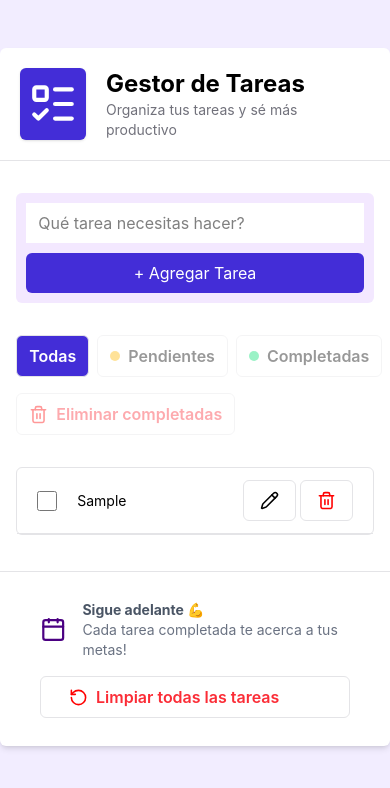
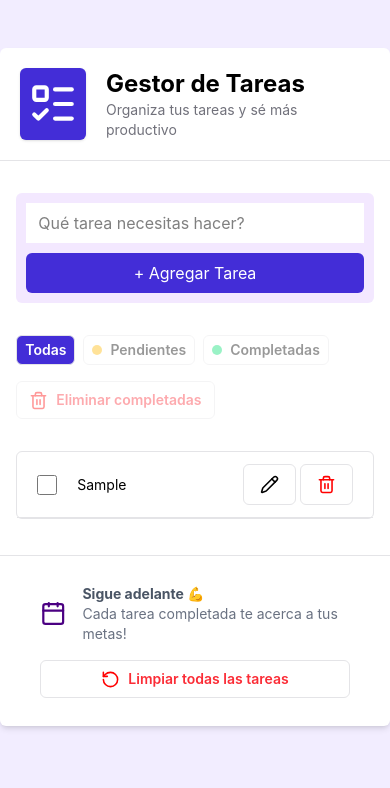
Before and after one commit to KalluCR/gestor-tareas, a React (Vite) app: page / in a window 390 px wide. Both pictures are taken after typing "Sample" into the empty fields and a click on the button "+ Agregar Tarea". Shown: the top 788 px of the page. Built offline with nearby package versions, Linux system fonts and the light colour scheme.

Commit message:
Mejora en responsive ui

```diff
--- a/src/components/CleanTasks.jsx
+++ b/src/components/CleanTasks.jsx
@@ -12,7 +12,7 @@ export default function CleanTasks({task, dispatch}) {
             </div>
             {task.length > 0 && (
                 <button
-                className="text-red-500 font-semibold px-7 py-2 border border-zinc-200 rounded-md flex items-center gap-2 cursor-pointer hover:bg-red-50 hover:shadow transition-all"
+                className="text-sm md:text-base text-center text-red-500 font-semibold px-7 py-2 border border-zinc-200 rounded-md flex items-center gap-2 justify-center cursor-pointer hover:bg-red-50 hover:shadow transition-all"
                 onClick={() => dispatch({type: 'CLEAN-TASKS'})}
                 >
                     <RotateCcw size={19} color="red" />
--- a/src/components/Filters.jsx
+++ b/src/components/Filters.jsx
@@ -3,7 +3,7 @@ import { Trash2 } from "lucide-react"
 export default function Filters({filter, onFilterChange, dispatch, tasks}) {
 
   const activeClass = "bg-indigo-700 text-white"
-  const baseClass = "border border-zinc-200 rounded-md py-2 px-3 font-semibold hover:shadow transition-shadow"
+  const baseClass = "text-sm md:text-base border border-zinc-200 rounded-md py-1 px-2 md:py-1.5 md:px-3 font-semibold hover:shadow transition-shadow"
   const disabledClass = "opacity-40"
 
   const hasCompleted = tasks.some(tarea => tarea.completed)
@@ -35,7 +35,7 @@ export default function Filters({filter, onFilterChange, dispatch, tasks}) {
           </button>
         </div>
         <button
-          className={`w-fit border border-zinc-200 rounded-md py-2 px-3 flex items-center gap-2 text-red-500 font-semibold cursor-not-allowed hover:shadow hover:bg-red-50 transition-all ${!hasCompleted ? disabledClass : "opacity-100 cursor-pointer"}`}
+          className={`text-sm md:text-base w-fit border border-zinc-200 rounded-md py-2 px-3 flex items-center gap-2 text-red-500 font-semibold cursor-not-allowed hover:shadow hover:bg-red-50 transition-all ${!hasCompleted ? disabledClass : "opacity-100 cursor-pointer"}`}
           onClick={() => dispatch({ type: 'DELETE-COMPLETED' })}
           disabled={!hasCompleted}
         >
```
